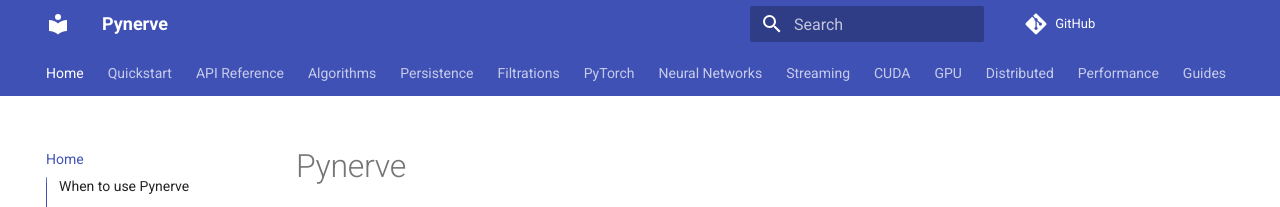
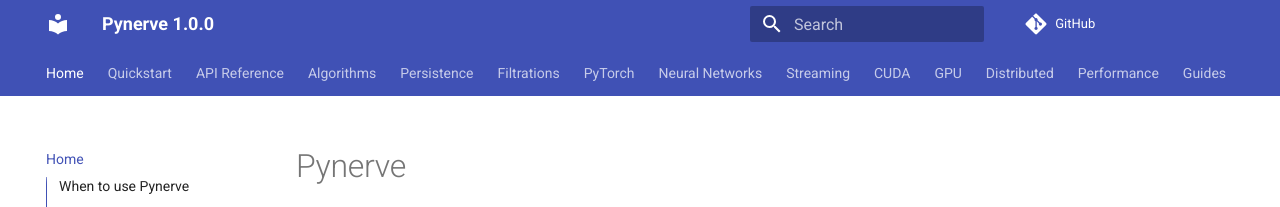
Before and after one commit to LSU-ATHENA/Pynerve, an MkDocs documentation site: the page built from doc/index.md, in a window 1280 px wide. Shown: the top 207 px of the page. Built offline with MkDocs 1.6.1 and Material for MkDocs 9.7.7, drawn with Linux system fonts in a browser that asks for light colours; comment, search, counter and statistics services are not loaded.

Commit message:
docs: update mkdocs.yml site metadata for 1.0.0 release
- Update site_name to Pynerve 1.0.0

- Update site_description with platform support info

```diff
--- a/mkdocs.yml
+++ b/mkdocs.yml
@@ -1,5 +1,5 @@
-site_name: Pynerve
-site_description: Fast TDA library
+site_name: Pynerve 1.0.0
+site_description: Fast topological data analysis library — Linux, macOS, and Windows native support
 repo_url: https://github.com/LSU-ATHENA/Pynerve
 docs_dir: doc
 
```
